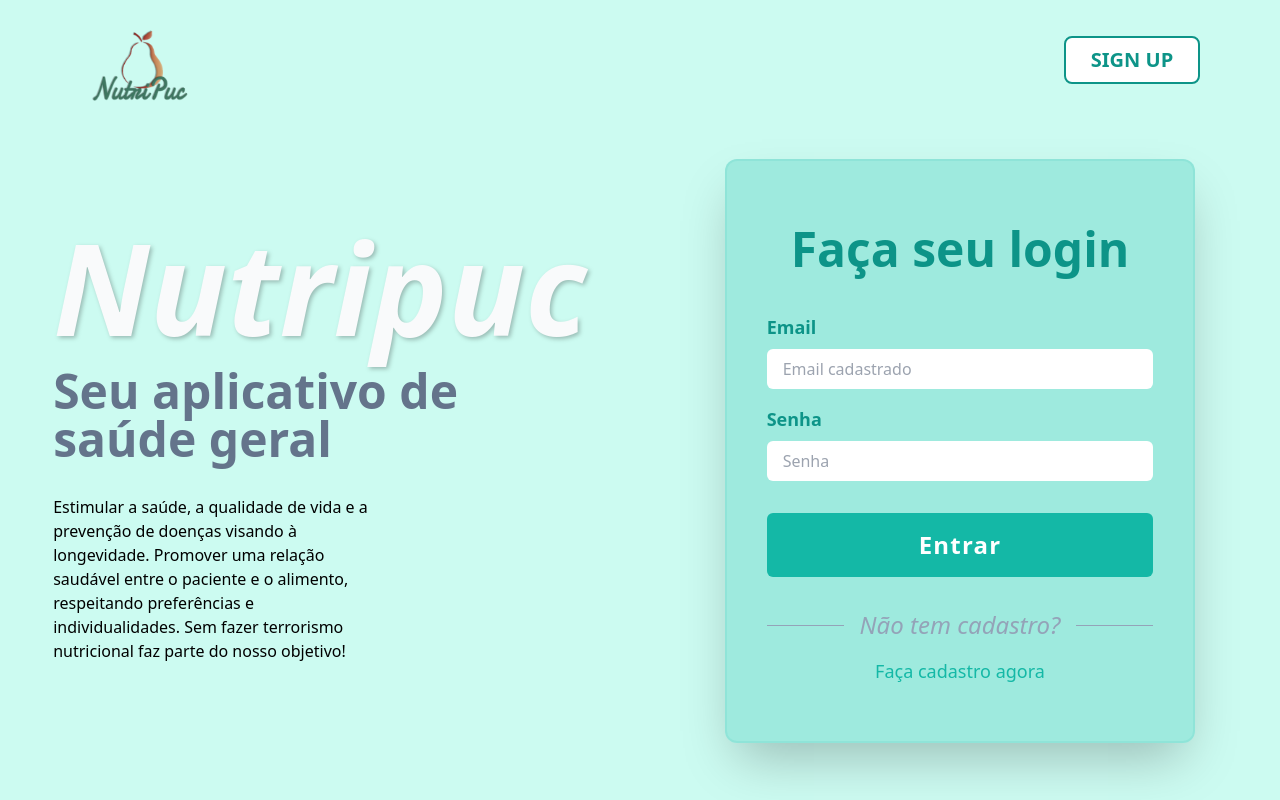
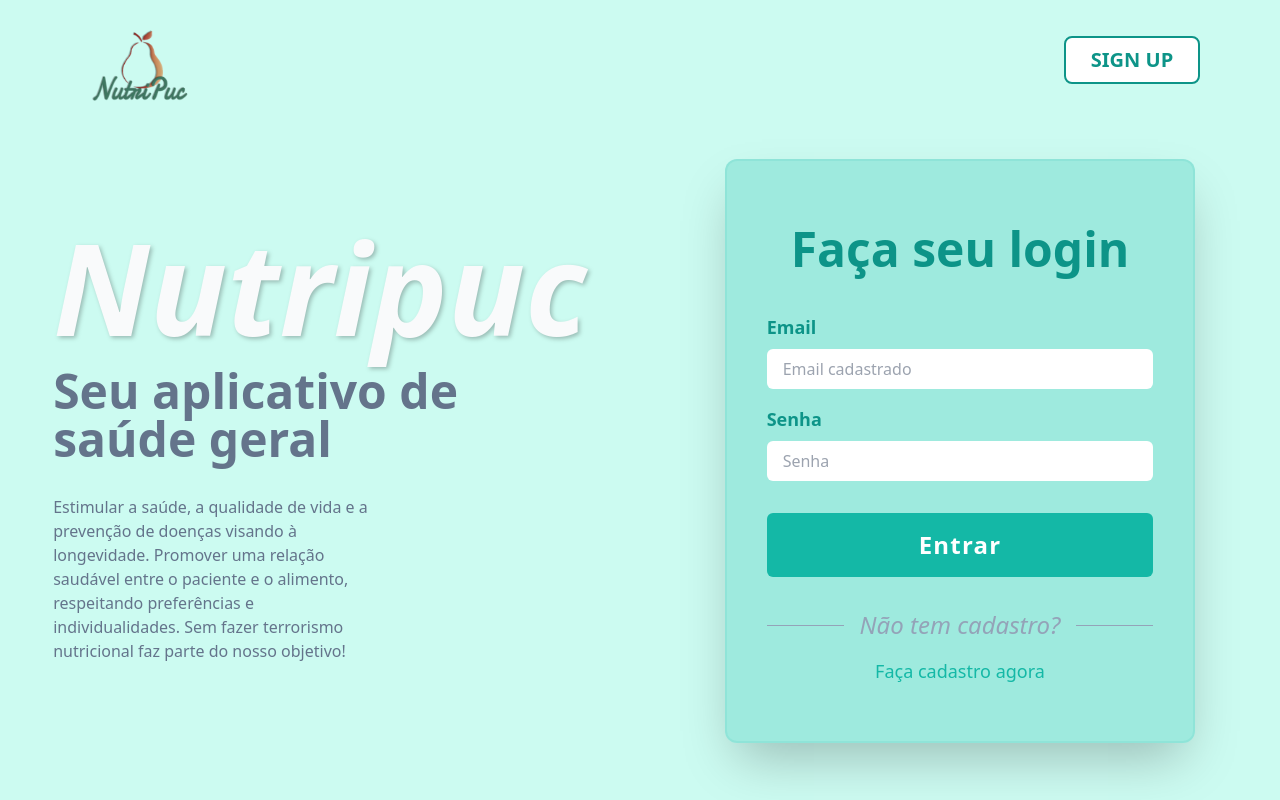
Before and after one commit to ICEI-PUC-Minas-PMV-SInt/projeto-nutripuc-pucminas-spi-23.1-e2-g1, a Next.js app in the folder src/web/: page / in a window 1280 px wide. Built offline with nearby package versions, Linux system fonts and the light colour scheme.

Commit message:
atualização de css pagina inicial

```diff
--- a/src/web/src/app/page.jsx
+++ b/src/web/src/app/page.jsx
@@ -67,10 +67,10 @@ export default function Home() {
                 <h2 className="md:text-9xl text-center text-7xl text-gray-50 italic font-bold drop-shadow-[2px_2px_2px_rgba(0,0,0,0.25)]">
                     Nutripuc
                 </h2>
-                <h3 className="text-2xl md:text-5xl text-center md:text-start  font-semibold text-slate-500 my-4 max-w-[15ch]">
+                <h3 className="text-2xl md:text-5xl text-center md:text-start font-semibold text-slate-500 my-4 max-w-[15ch]">
                     Seu aplicativo de saúde geral
                 </h3>
-                <p className="text-center items-center self-center md:text-left md:self-start my-4 max-w-[35ch]">
+                <p className="text-center text-slate-500 items-center self-center md:text-left md:self-start my-4 max-w-[35ch]">
                     Estimular a saúde, a qualidade de vida e a prevenção de
                     doenças visando à longevidade. Promover uma relação saudável
                     entre o paciente e o alimento, respeitando preferências e
```
